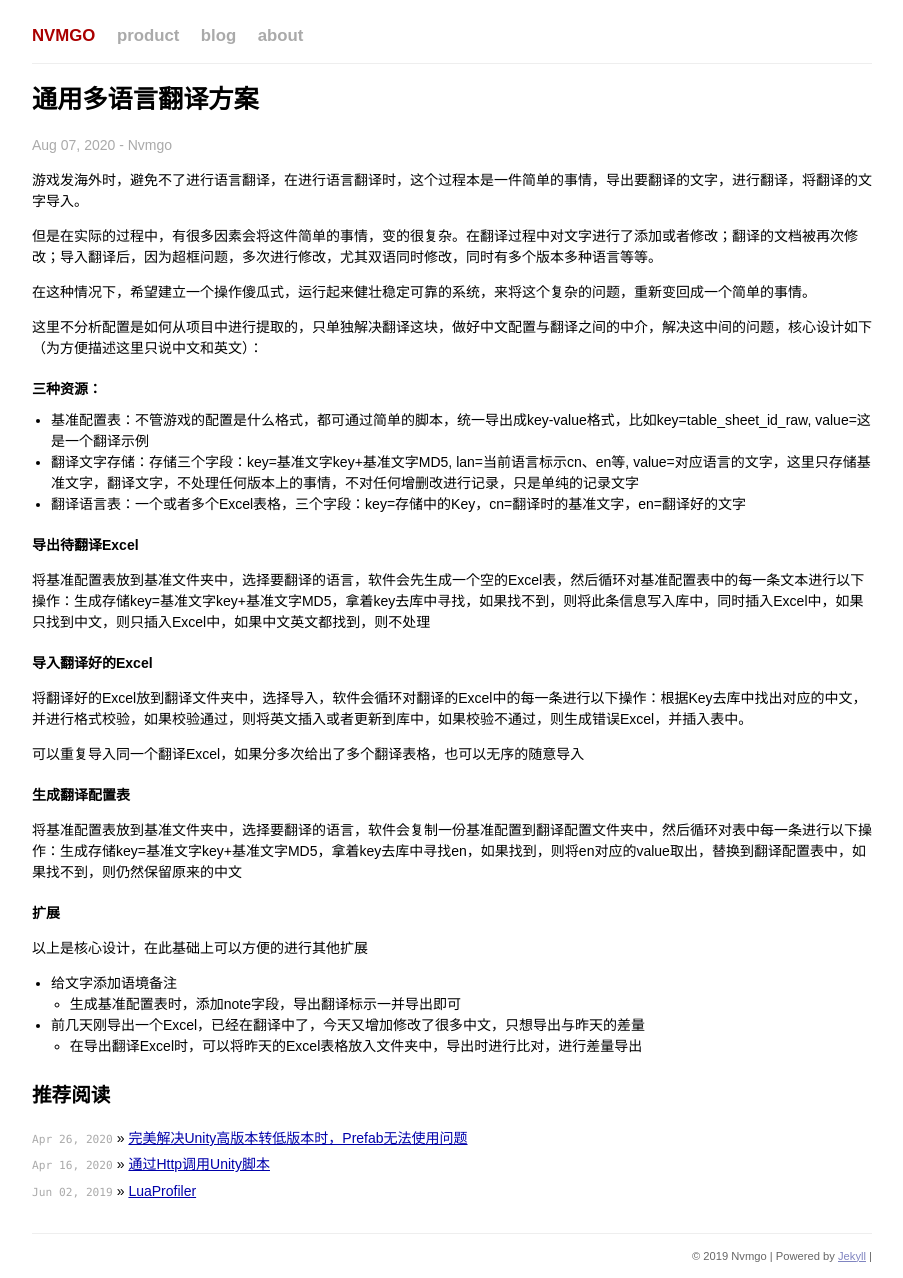
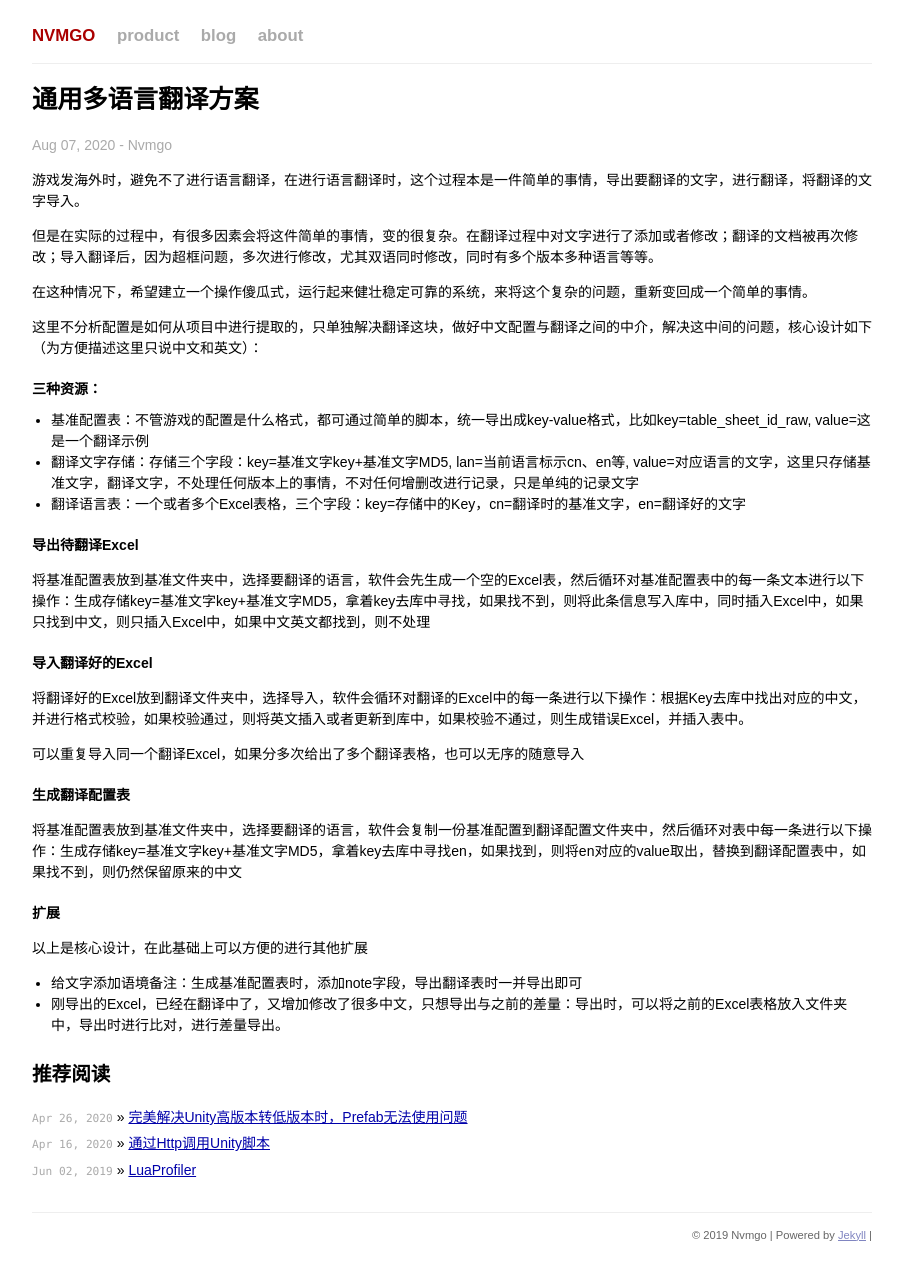
Before and after one commit to nvmgo/nvmgo.github.io, a Jekyll site: the page built from _posts/2020-08-07-language-translation.md, in a window 1280 px wide. Shown: the whole page, without its empty margins (188-1091 px from the left). Built offline with Jekyll 4.4.1, drawn with Linux system fonts in a browser that asks for light colours; comment, search, counter and statistics services are not loaded; after the commit the page ends 1257 px from its top, so only the background shows below that.

Commit message:
Update 2020-08-07-language-translation.md

```diff
--- a/_posts/2020-08-07-language-translation.md
+++ b/_posts/2020-08-07-language-translation.md
@@ -33,7 +33,5 @@ category: Game
 ### 扩展
 以上是核心设计，在此基础上可以方便的进行其他扩展
 
-* 给文字添加语境备注
-  * 生成基准配置表时，添加note字段，导出翻译标示一并导出即可
-* 前几天刚导出一个Excel，已经在翻译中了，今天又增加修改了很多中文，只想导出与昨天的差量
-  * 在导出翻译Excel时，可以将昨天的Excel表格放入文件夹中，导出时进行比对，进行差量导出
+* 给文字添加语境备注：生成基准配置表时，添加note字段，导出翻译表时一并导出即可
+* 刚导出的Excel，已经在翻译中了，又增加修改了很多中文，只想导出与之前的差量：导出时，可以将之前的Excel表格放入文件夹中，导出时进行比对，进行差量导出。
```
